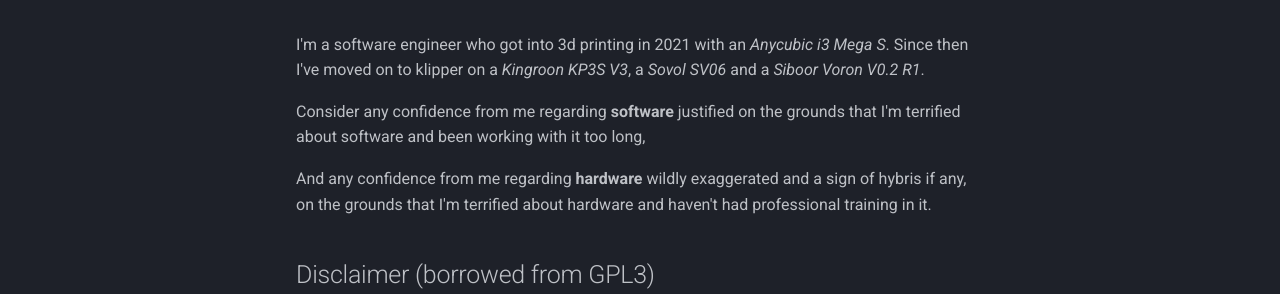
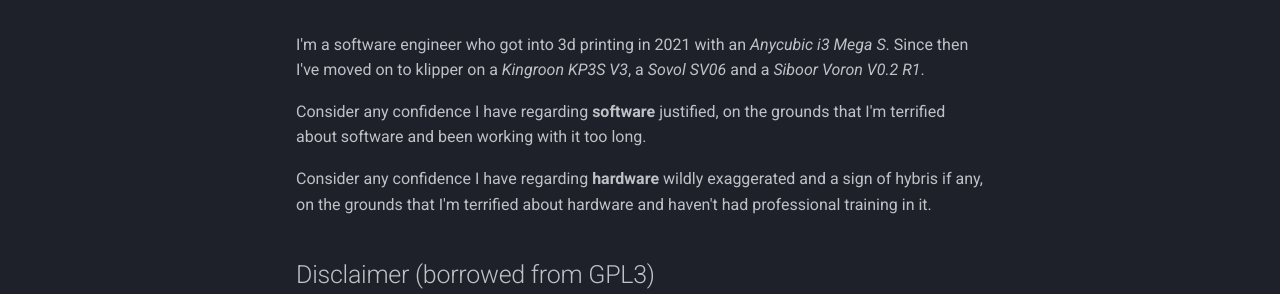
Before and after one commit to reemo3dp/reemo3dp.github.io, an MkDocs documentation site: the page built from docs/index.md, in a window 1280 px wide. Shown: the part 196-490 px from the top of the page. Built offline with MkDocs 1.6.1 and Material for MkDocs 9.7.7, drawn with Linux system fonts in a browser that asks for light colours; comment, search, counter and statistics services are not loaded.

Commit message:
Reword index

```diff
--- a/docs/index.md
+++ b/docs/index.md
@@ -2,9 +2,10 @@
 
 I'm a software engineer who got into 3d printing in 2021 with an *Anycubic i3 Mega S*. Since then I've moved on to klipper on a *Kingroon KP3S V3*, a *Sovol SV06* and a *Siboor Voron V0.2 R1*.
 
-Consider any confidence from me regarding **software** justified on the grounds that I'm terrified about software and been working with it too long,
+Consider any confidence I have regarding **software** justified, on the grounds that I'm terrified about software and been working with it too long.
 
-And any confidence from me regarding **hardware** wildly exaggerated and a sign of hybris if any, on the grounds that I'm terrified about hardware and haven't had professional training in it.
+Consider any confidence I have regarding **hardware** wildly exaggerated and a sign of hybris if any, on the grounds that I'm terrified about hardware and haven't had professional training in it.
 
 ## Disclaimer (borrowed from GPL3)
+
 > THERE IS NO WARRANTY FOR THE PROGRAM, TO THE EXTENT PERMITTED BY APPLICABLE LAW. EXCEPT WHEN OTHERWISE STATED IN WRITING THE COPYRIGHT HOLDERS AND/OR OTHER PARTIES PROVIDE THE PROGRAM "AS IS" WITHOUT WARRANTY OF ANY KIND, EITHER EXPRESSED OR IMPLIED, INCLUDING, BUT NOT LIMITED TO, THE IMPLIED WARRANTIES OF MERCHANTABILITY AND FITNESS FOR A PARTICULAR PURPOSE. THE ENTIRE RISK AS TO THE QUALITY AND PERFORMANCE OF THE PROGRAM IS WITH YOU. SHOULD THE PROGRAM PROVE DEFECTIVE, YOU ASSUME THE COST OF ALL NECESSARY SERVICING, REPAIR OR CORRECTION.
```
